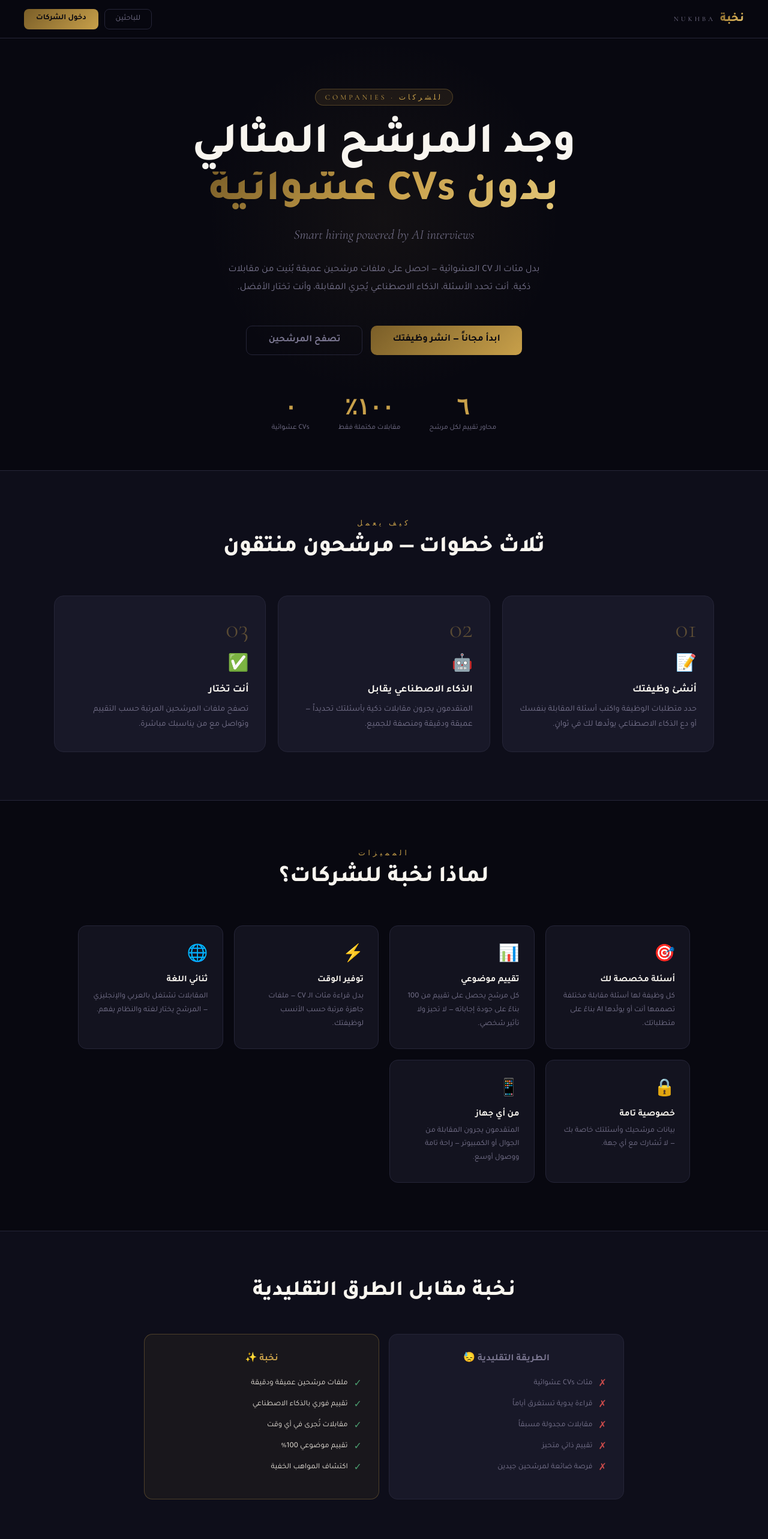
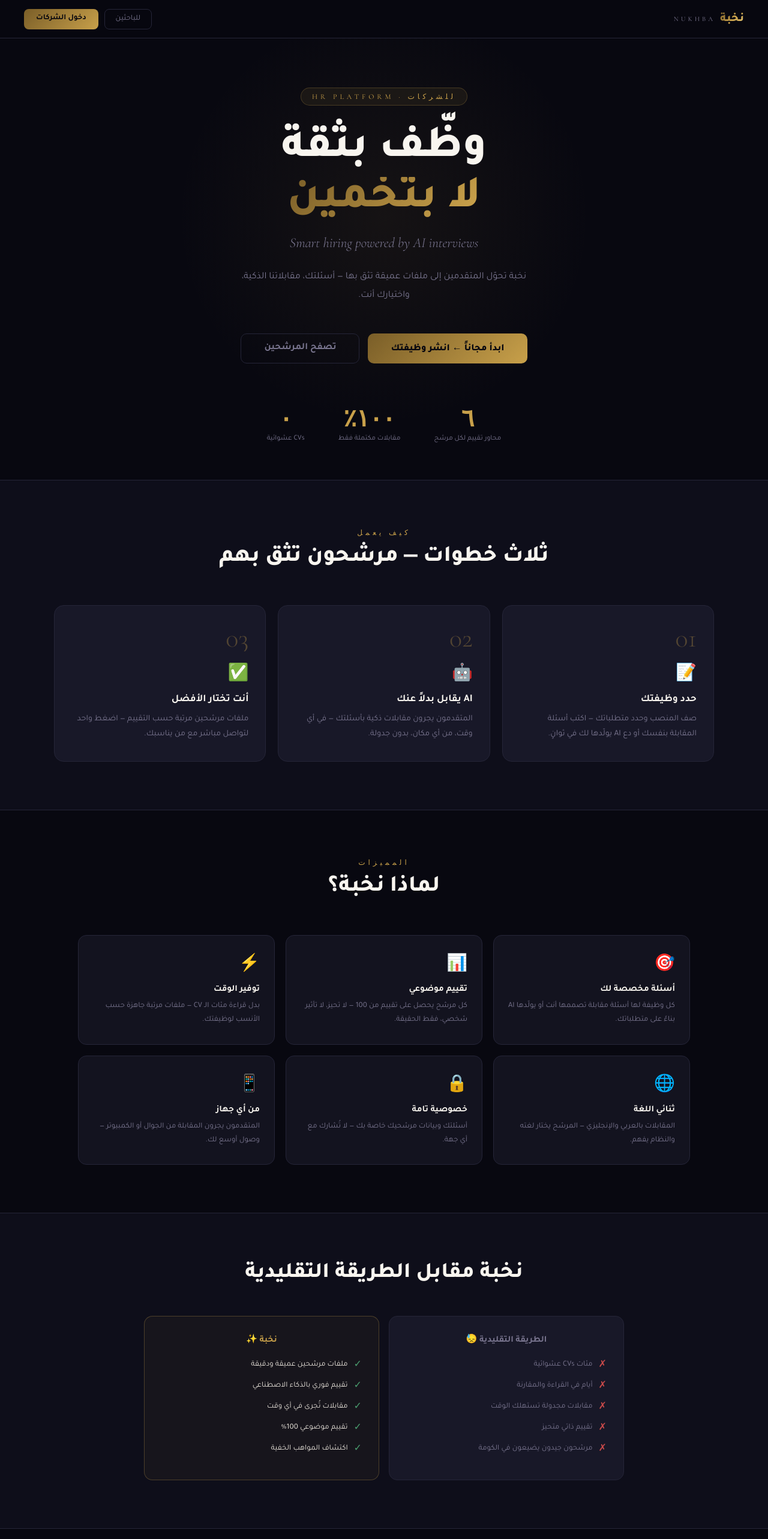
Before and after one commit to alashmori27/nukhba, a Next.js app: page /for-companies in a window 1280 px wide. Shown: the top 2566 px of the page at 60% size. Built offline with nearby package versions, Linux system fonts and the light colour scheme.

Commit message:
update companies page headline

```diff
--- a/app/for-companies/page.js
+++ b/app/for-companies/page.js
@@ -5,70 +5,85 @@ export default function ForCompanies() {
     <>
       <style>{`
         @keyframes fadeUp{from{opacity:0;transform:translateY(20px)}to{opacity:1;transform:translateY(0)}}
-        @keyframes shimmer{0%{background-position:-200% center}100%{background-position:200% center}}
         *{box-sizing:border-box;margin:0;padding:0}
         body{background:#080810;color:#ede8df;font-family:'Tajawal',sans-serif}
         .fade-up{animation:fadeUp .7s ease both}
+        .card{transition:all .2s;cursor:default}
         .card:hover{border-color:rgba(200,160,74,.4)!important;transform:translateY(-3px)}
-        .card{transition:all .2s}
-        .btn-gold{background:linear-gradient(135deg,#7a5e28,#c8a04a);color:#06060e}
+        .btn-gold{background:linear-gradient(135deg,#7a5e28,#c8a04a);color:#06060e;transition:filter .2s}
         .btn-gold:hover{filter:brightness(1.1)}
+        @media(max-width:700px){
+          .hero-title{font-size:36px!important}
+          .stats-row{gap:24px!important}
+          .grid-2{grid-template-columns:1fr!important}
+          .grid-3{grid-template-columns:1fr!important}
+          nav{padding:0 20px!important}
+          section{padding:60px 20px!important}
+        }
       `}</style>
       <link href="https://fonts.googleapis.com/css2?family=Tajawal:wght@300;400;500;700;800&family=Cormorant+Garamond:ital,wght@0,300;0,400;0,600;1,300&display=swap" rel="stylesheet"/>
 
       {/* NAV */}
-      <nav style={{ position:'sticky', top:0, zIndex:100, display:'flex', alignItems:'center', justifyContent:'space-between', padding:'0 40px', height:64, background:'rgba(8,8,16,.92)', backdropFilter:'blur(16px)', borderBottom:'1px solid #252538' }}>
+      <nav style={{ position:'sticky', top:0, zIndex:100, display:'flex', alignItems:'center', justifyContent:'space-between', padding:'0 40px', height:64, background:'rgba(8,8,16,.95)', backdropFilter:'blur(16px)', borderBottom:'1px solid #252538' }}>
         <Link href="/" style={{ display:'flex', alignItems:'baseline', gap:8, textDecoration:'none' }}>
           <span style={{ fontSize:20, fontWeight:800, background:'linear-gradient(135deg,#7a5e28,#c8a04a,#e4c87a)', WebkitBackgroundClip:'text', WebkitTextFillColor:'transparent' }}>نخبة</span>
           <span style={{ fontFamily:"'Cormorant Garamond',serif", fontSize:11, letterSpacing:4, color:'#7a7690', textTransform:'uppercase' }}>Nukhba</span>
         </Link>
         <div style={{ display:'flex', gap:10 }}>
           <Link href="/" style={{ padding:'8px 18px', borderRadius:8, fontSize:13, border:'1px solid #252538', color:'#7a7690', background:'transparent', textDecoration:'none' }}>للباحثين</Link>
-          <Link href="/auth/login" style={{ padding:'8px 20px', borderRadius:8, fontSize:13, fontWeight:700, background:'linear-gradient(135deg,#7a5e28,#c8a04a)', color:'#06060e', textDecoration:'none' }}>دخول الشركات</Link>
+          <Link href="/auth/login" className="btn-gold" style={{ padding:'8px 20px', borderRadius:8, fontSize:13, fontWeight:700, textDecoration:'none' }}>دخول الشركات</Link>
         </div>
       </nav>
 
       {/* HERO */}
-      <section style={{ minHeight:'90vh', display:'flex', flexDirection:'column', alignItems:'center', justifyContent:'center', textAlign:'center', padding:'80px 24px 60px', position:'relative', overflow:'hidden' }}>
-        <div style={{ position:'absolute', top:'50%', left:'50%', transform:'translate(-50%,-60%)', width:600, height:600, background:'radial-gradient(ellipse,rgba(200,160,74,.06) 0%,transparent 70%)', pointerEvents:'none' }}/>
+      <section style={{ minHeight:'92vh', display:'flex', flexDirection:'column', alignItems:'center', justifyContent:'center', textAlign:'center', padding:'80px 24px 60px', position:'relative', overflow:'hidden' }}>
 
-        <div className="fade-up" style={{ display:'inline-flex', alignItems:'center', gap:8, background:'rgba(200,160,74,.1)', border:'1px solid rgba(200,160,74,.3)', padding:'6px 16px', borderRadius:20, fontSize:12, color:'#c8a04a', marginBottom:28, fontFamily:"'Cormorant Garamond',serif", letterSpacing:4, textTransform:'uppercase' }}>
-          للشركات · Companies
+        {/* Glow */}
+        <div style={{ position:'absolute', top:'50%', left:'50%', transform:'translate(-50%,-60%)', width:700, height:700, background:'radial-gradient(ellipse,rgba(200,160,74,.07) 0%,transparent 70%)', pointerEvents:'none' }}/>
+
+        {/* Badge */}
+        <div className="fade-up" style={{ display:'inline-flex', alignItems:'center', gap:8, background:'rgba(200,160,74,.08)', border:'1px solid rgba(200,160,74,.25)', padding:'7px 18px', borderRadius:24, fontSize:12, color:'#c8a04a', marginBottom:32, fontFamily:"'Cormorant Garamond',serif", letterSpacing:5, textTransform:'uppercase', animationDelay:'.05s' }}>
+          للشركات · HR Platform
         </div>
 
-        <h1 className="fade-up" style={{ fontSize:'clamp(36px,7vw,72px)', fontWeight:800, lineHeight:1.1, color:'#f8f5ef', marginBottom:16, animationDelay:'.1s' }}>
-          وجد المرشح المثالي<br/>
-          <span style={{ background:'linear-gradient(135deg,#7a5e28,#c8a04a,#e4c87a)', WebkitBackgroundClip:'text', WebkitTextFillColor:'transparent' }}>بدون CVs عشوائية</span>
+        {/* Headline */}
+        <h1 className="fade-up hero-title" style={{ fontSize:'clamp(40px,7vw,76px)', fontWeight:800, lineHeight:1.1, color:'#f8f5ef', marginBottom:16, animationDelay:'.15s' }}>
+          وظّف بثقة<br/>
+          <span style={{ background:'linear-gradient(135deg,#7a5e28,#c8a04a,#e4c87a)', backgroundSize:'200% auto', WebkitBackgroundClip:'text', WebkitTextFillColor:'transparent' }}>
+            لا بتخمين
+          </span>
         </h1>
 
-        <p className="fade-up" style={{ fontFamily:"'Cormorant Garamond',serif", fontSize:'clamp(16px,2vw,22px)', fontWeight:300, fontStyle:'italic', color:'#7a7690', marginBottom:32, animationDelay:'.2s' }}>
+        {/* Sub */}
+        <p className="fade-up" style={{ fontFamily:"'Cormorant Garamond',serif", fontSize:'clamp(17px,2.2vw,23px)', fontWeight:300, fontStyle:'italic', color:'#7a7690', marginBottom:28, animationDelay:'.25s' }}>
           Smart hiring powered by AI interviews
         </p>
 
-        <p className="fade-up" style={{ maxWidth:540, fontSize:16, color:'#7a7690', lineHeight:1.85, marginBottom:48, animationDelay:'.3s' }}>
-          بدل مئات الـ CV العشوائية — احصل على ملفات مرشحين عميقة بُنيت من مقابلات ذكية.
-          أنت تحدد الأسئلة، الذكاء الاصطناعي يُجري المقابلة، وأنت تختار الأفضل.
+        <p className="fade-up" style={{ maxWidth:520, fontSize:16, color:'#7a7690', lineHeight:1.9, marginBottom:48, animationDelay:'.35s' }}>
+          نخبة تحوّل المتقدمين إلى ملفات عميقة تثق بها —
+          أسئلتك، مقابلاتنا الذكية، واختيارك أنت.
         </p>
 
-        <div className="fade-up" style={{ display:'flex', gap:14, justifyContent:'center', flexWrap:'wrap', animationDelay:'.4s' }}>
-          <Link href="/auth/login" className="btn-gold" style={{ padding:'14px 36px', borderRadius:10, fontSize:16, fontWeight:700, textDecoration:'none', display:'inline-flex' }}>
-            ابدأ مجاناً — انشر وظيفتك
+        {/* CTA */}
+        <div className="fade-up" style={{ display:'flex', gap:14, justifyContent:'center', flexWrap:'wrap', animationDelay:'.45s' }}>
+          <Link href="/auth/login" className="btn-gold" style={{ padding:'14px 38px', borderRadius:10, fontSize:16, fontWeight:800, textDecoration:'none', display:'inline-flex' }}>
+            ابدأ مجاناً ← انشر وظيفتك
           </Link>
-          <Link href="/auth/login" style={{ padding:'14px 36px', borderRadius:10, fontSize:16, fontWeight:700, border:'1px solid #252538', color:'#7a7690', background:'transparent', textDecoration:'none' }}>
+          <Link href="/auth/login" style={{ padding:'14px 38px', borderRadius:10, fontSize:16, fontWeight:700, border:'1px solid #252538', color:'#7a7690', background:'transparent', textDecoration:'none' }}>
             تصفح المرشحين
           </Link>
         </div>
 
         {/* Stats */}
-        <div className="fade-up" style={{ display:'flex', gap:48, justifyContent:'center', marginTop:64, flexWrap:'wrap', animationDelay:'.55s' }}>
+        <div className="fade-up stats-row" style={{ display:'flex', gap:56, justifyContent:'center', marginTop:72, flexWrap:'wrap', animationDelay:'.6s' }}>
           {[
             { num:'٦', label:'محاور تقييم لكل مرشح' },
             { num:'١٠٠٪', label:'مقابلات مكتملة فقط' },
             { num:'٠', label:'CVs عشوائية' },
           ].map((s,i) => (
             <div key={i} style={{ textAlign:'center' }}>
-              <div style={{ fontFamily:"'Cormorant Garamond',serif", fontSize:38, fontWeight:600, color:'#c8a04a' }}>{s.num}</div>
-              <div style={{ fontSize:12, color:'#7a7690', marginTop:4 }}>{s.label}</div>
+              <div style={{ fontFamily:"'Cormorant Garamond',serif", fontSize:40, fontWeight:600, color:'#c8a04a', lineHeight:1 }}>{s.num}</div>
+              <div style={{ fontSize:12, color:'#7a7690', marginTop:6 }}>{s.label}</div>
             </div>
           ))}
         </div>
@@ -79,16 +94,16 @@ export default function ForCompanies() {
         <div style={{ maxWidth:1100, margin:'0 auto' }}>
           <div style={{ textAlign:'center', marginBottom:56 }}>
             <p style={{ fontFamily:"'Cormorant Garamond',serif", fontSize:12, letterSpacing:5, color:'#c8a04a', textTransform:'uppercase', marginBottom:12 }}>كيف يعمل</p>
-            <h2 style={{ fontSize:'clamp(24px,4vw,38px)', fontWeight:800, color:'#f8f5ef' }}>ثلاث خطوات — مرشحون منتقون</h2>
+            <h2 style={{ fontSize:'clamp(22px,4vw,38px)', fontWeight:800, color:'#f8f5ef' }}>ثلاث خطوات — مرشحون تثق بهم</h2>
           </div>
-          <div style={{ display:'grid', gridTemplateColumns:'repeat(auto-fit,minmax(260px,1fr))', gap:20 }}>
+          <div className="grid-3" style={{ display:'grid', gridTemplateColumns:'repeat(3,1fr)', gap:20 }}>
             {[
-              { num:'01', icon:'📝', title:'أنشئ وظيفتك', desc:'حدد متطلبات الوظيفة واكتب أسئلة المقابلة بنفسك أو دع الذكاء الاصطناعي يولّدها لك في ثوانٍ.' },
-              { num:'02', icon:'🤖', title:'الذكاء الاصطناعي يقابل', desc:'المتقدمون يجرون مقابلات ذكية بأسئلتك تحديداً — عميقة ودقيقة ومنصفة للجميع.' },
-              { num:'03', icon:'✅', title:'أنت تختار', desc:'تصفح ملفات المرشحين المرتبة حسب التقييم وتواصل مع من يناسبك مباشرة.' },
+              { num:'01', icon:'📝', title:'حدد وظيفتك', desc:'صف المنصب وحدد متطلباتك — اكتب أسئلة المقابلة بنفسك أو دع AI يولّدها لك في ثوانٍ.' },
+              { num:'02', icon:'🤖', title:'AI يقابل بدلاً عنك', desc:'المتقدمون يجرون مقابلات ذكية بأسئلتك — في أي وقت، من أي مكان، بدون جدولة.' },
+              { num:'03', icon:'✅', title:'أنت تختار الأفضل', desc:'ملفات مرشحين مرتبة حسب التقييم — اضغط واحد لتواصل مباشر مع من يناسبك.' },
             ].map(c => (
               <div key={c.num} className="card" style={{ background:'#181828', border:'1px solid #252538', borderRadius:16, padding:'32px 28px' }}>
-                <div style={{ fontFamily:"'Cormorant Garamond',serif", fontSize:44, fontWeight:300, background:'linear-gradient(135deg,#7a5e28,#c8a04a)', WebkitBackgroundClip:'text', WebkitTextFillColor:'transparent', opacity:.4, lineHeight:1, marginBottom:18 }}>{c.num}</div>
+                <div style={{ fontFamily:"'Cormorant Garamond',serif", fontSize:44, fontWeight:300, background:'linear-gradient(135deg,#7a5e28,#c8a04a)', WebkitBackgroundClip:'text', WebkitTextFillColor:'transparent', opacity:.35, lineHeight:1, marginBottom:18 }}>{c.num}</div>
                 <div style={{ fontSize:28, marginBottom:14 }}>{c.icon}</div>
                 <div style={{ fontSize:17, fontWeight:700, color:'#f8f5ef', marginBottom:10 }}>{c.title}</div>
                 <div style={{ fontSize:14, color:'#7a7690', lineHeight:1.8 }}>{c.desc}</div>
@@ -102,16 +117,16 @@ export default function ForCompanies() {
       <section style={{ padding:'80px 40px', maxWidth:1100, margin:'0 auto' }}>
         <div style={{ textAlign:'center', marginBottom:56 }}>
           <p style={{ fontFamily:"'Cormorant Garamond',serif", fontSize:12, letterSpacing:5, color:'#c8a04a', textTransform:'uppercase', marginBottom:12 }}>المميزات</p>
-          <h2 style={{ fontSize:'clamp(24px,4vw,38px)', fontWeight:800, color:'#f8f5ef' }}>لماذا نخبة للشركات؟</h2>
+          <h2 style={{ fontSize:'clamp(22px,4vw,38px)', fontWeight:800, color:'#f8f5ef' }}>لماذا نخبة؟</h2>
         </div>
-        <div style={{ display:'grid', gridTemplateColumns:'repeat(auto-fit,minmax(240px,1fr))', gap:18 }}>
+        <div className="grid-3" style={{ display:'grid', gridTemplateColumns:'repeat(3,1fr)', gap:18 }}>
           {[
-            { icon:'🎯', title:'أسئلة مخصصة لك', desc:'كل وظيفة لها أسئلة مقابلة مختلفة تصممها أنت أو يولّدها AI بناءً على متطلباتك.' },
-            { icon:'📊', title:'تقييم موضوعي', desc:'كل مرشح يحصل على تقييم من 100 بناءً على جودة إجاباته — لا تحيز ولا تأثير شخصي.' },
-            { icon:'⚡', title:'توفير الوقت', desc:'بدل قراءة مئات الـ CV — ملفات جاهزة مرتبة حسب الأنسب لوظيفتك.' },
-            { icon:'🌐', title:'ثنائي اللغة', desc:'المقابلات تشتغل بالعربي والإنجليزي — المرشح يختار لغته والنظام يفهم.' },
-            { icon:'🔒', title:'خصوصية تامة', desc:'بيانات مرشحيك وأسئلتك خاصة بك — لا تُشارك مع أي جهة.' },
-            { icon:'📱', title:'من أي جهاز', desc:'المتقدمون يجرون المقابلة من الجوال أو الكمبيوتر — راحة تامة ووصول أوسع.' },
+            { icon:'🎯', title:'أسئلة مخصصة لك', desc:'كل وظيفة لها أسئلة مقابلة تصممها أنت أو يولّدها AI بناءً على متطلباتك.' },
+            { icon:'📊', title:'تقييم موضوعي', desc:'كل مرشح يحصل على تقييم من 100 — لا تحيز، لا تأثير شخصي، فقط الحقيقة.' },
+            { icon:'⚡', title:'توفير الوقت', desc:'بدل قراءة مئات الـ CV — ملفات مرتبة جاهزة حسب الأنسب لوظيفتك.' },
+            { icon:'🌐', title:'ثنائي اللغة', desc:'المقابلات بالعربي والإنجليزي — المرشح يختار لغته والنظام يفهم.' },
+            { icon:'🔒', title:'خصوصية تامة', desc:'أسئلتك وبيانات مرشحيك خاصة بك — لا تُشارك مع أي جهة.' },
+            { icon:'📱', title:'من أي جهاز', desc:'المتقدمون يجرون المقابلة من الجوال أو الكمبيوتر — وصول أوسع لك.' },
           ].map(f => (
             <div key={f.title} className="card" style={{ background:'#13131f', border:'1px solid #252538', borderRadius:14, padding:'28px 24px' }}>
               <div style={{ fontSize:28, marginBottom:14 }}>{f.icon}</div>
@@ -126,24 +141,22 @@ export default function ForCompanies() {
       <section style={{ padding:'80px 40px', background:'#0e0e1a', borderTop:'1px solid #252538', borderBottom:'1px solid #252538' }}>
         <div style={{ maxWidth:800, margin:'0 auto' }}>
           <div style={{ textAlign:'center', marginBottom:48 }}>
-            <h2 style={{ fontSize:'clamp(22px,4vw,36px)', fontWeight:800, color:'#f8f5ef', marginBottom:12 }}>نخبة مقابل الطرق التقليدية</h2>
+            <h2 style={{ fontSize:'clamp(22px,4vw,36px)', fontWeight:800, color:'#f8f5ef' }}>نخبة مقابل الطريقة التقليدية</h2>
           </div>
-          <div style={{ display:'grid', gridTemplateColumns:'1fr 1fr', gap:16 }}>
-            {/* Traditional */}
+          <div className="grid-2" style={{ display:'grid', gridTemplateColumns:'1fr 1fr', gap:16 }}>
             <div style={{ background:'#181828', border:'1px solid #252538', borderRadius:14, padding:28 }}>
-              <div style={{ fontSize:16, fontWeight:700, color:'#7a7690', marginBottom:20, textAlign:'center' }}>الطريقة التقليدية 😓</div>
-              {['مئات CVs عشوائية','قراءة يدوية تستغرق أياماً','مقابلات مجدولة مسبقاً','تقييم ذاتي متحيز','فرصة ضائعة لمرشحين جيدين'].map(i => (
+              <div style={{ fontSize:15, fontWeight:700, color:'#7a7690', marginBottom:20, textAlign:'center' }}>الطريقة التقليدية 😓</div>
+              {['مئات CVs عشوائية','أيام في القراءة والمقارنة','مقابلات مجدولة تستهلك الوقت','تقييم ذاتي متحيز','مرشحون جيدون يضيعون في الكومة'].map(i => (
                 <div key={i} style={{ display:'flex', alignItems:'center', gap:10, marginBottom:12, fontSize:13, color:'#7a7690' }}>
-                  <span style={{ color:'#c94a4a', fontSize:16 }}>✗</span> {i}
+                  <span style={{ color:'#c94a4a', fontSize:16, flexShrink:0 }}>✗</span>{i}
                 </div>
               ))}
             </div>
-            {/* Nukhba */}
-            <div style={{ background:'rgba(200,160,74,.06)', border:'1px solid rgba(200,160,74,.3)', borderRadius:14, padding:28 }}>
-              <div style={{ fontSize:16, fontWeight:700, color:'#c8a04a', marginBottom:20, textAlign:'center' }}>نخبة ✨</div>
+            <div style={{ background:'rgba(200,160,74,.05)', border:'1px solid rgba(200,160,74,.3)', borderRadius:14, padding:28 }}>
+              <div style={{ fontSize:15, fontWeight:700, color:'#c8a04a', marginBottom:20, textAlign:'center' }}>نخبة ✨</div>
               {['ملفات مرشحين عميقة ودقيقة','تقييم فوري بالذكاء الاصطناعي','مقابلات تُجرى في أي وقت','تقييم موضوعي 100%','اكتشاف المواهب الخفية'].map(i => (
                 <div key={i} style={{ display:'flex', alignItems:'center', gap:10, marginBottom:12, fontSize:13, color:'#ede8df' }}>
-                  <span style={{ color:'#4a9c6e', fontSize:16 }}>✓</span> {i}
+                  <span style={{ color:'#4a9c6e', fontSize:16, flexShrink:0 }}>✓</span>{i}
                 </div>
               ))}
             </div>
@@ -152,12 +165,16 @@ export default function ForCompanies() {
       </section>
 
       {/* CTA */}
-      <section style={{ padding:'80px 40px', textAlign:'center' }}>
+      <section style={{ padding:'100px 40px', textAlign:'center' }}>
         <p style={{ fontFamily:"'Cormorant Garamond',serif", fontSize:12, letterSpacing:5, color:'#c8a04a', textTransform:'uppercase', marginBottom:14 }}>ابدأ الآن</p>
-        <h2 style={{ fontSize:'clamp(26px,4vw,42px)', fontWeight:800, color:'#f8f5ef', marginBottom:14 }}>جاهز تجد المرشح المثالي؟</h2>
-        <p style={{ fontSize:15, color:'#7a7690', maxWidth:440, margin:'0 auto 40px', lineHeight:1.8 }}>انضم إلى نخبة — انشر وظيفتك الأولى الآن وشوف الفرق.</p>
-        <Link href="/auth/login" className="btn-gold" style={{ padding:'14px 40px', borderRadius:10, fontSize:16, fontWeight:700, textDecoration:'none', display:'inline-flex' }}>
-          انشر وظيفتك الآن — مجاناً
+        <h2 style={{ fontSize:'clamp(26px,4vw,44px)', fontWeight:800, color:'#f8f5ef', marginBottom:16 }}>
+          جاهز توظّف بثقة؟
+        </h2>
+        <p style={{ fontSize:15, color:'#7a7690', maxWidth:420, margin:'0 auto 44px', lineHeight:1.85 }}>
+          انشر وظيفتك الأولى الآن وشوف الفرق بين CV وملف مرشح حقيقي.
+        </p>
+        <Link href="/auth/login" className="btn-gold" style={{ padding:'15px 44px', borderRadius:10, fontSize:17, fontWeight:800, textDecoration:'none', display:'inline-flex' }}>
+          انشر وظيفتك — مجاناً
         </Link>
       </section>
 
```
